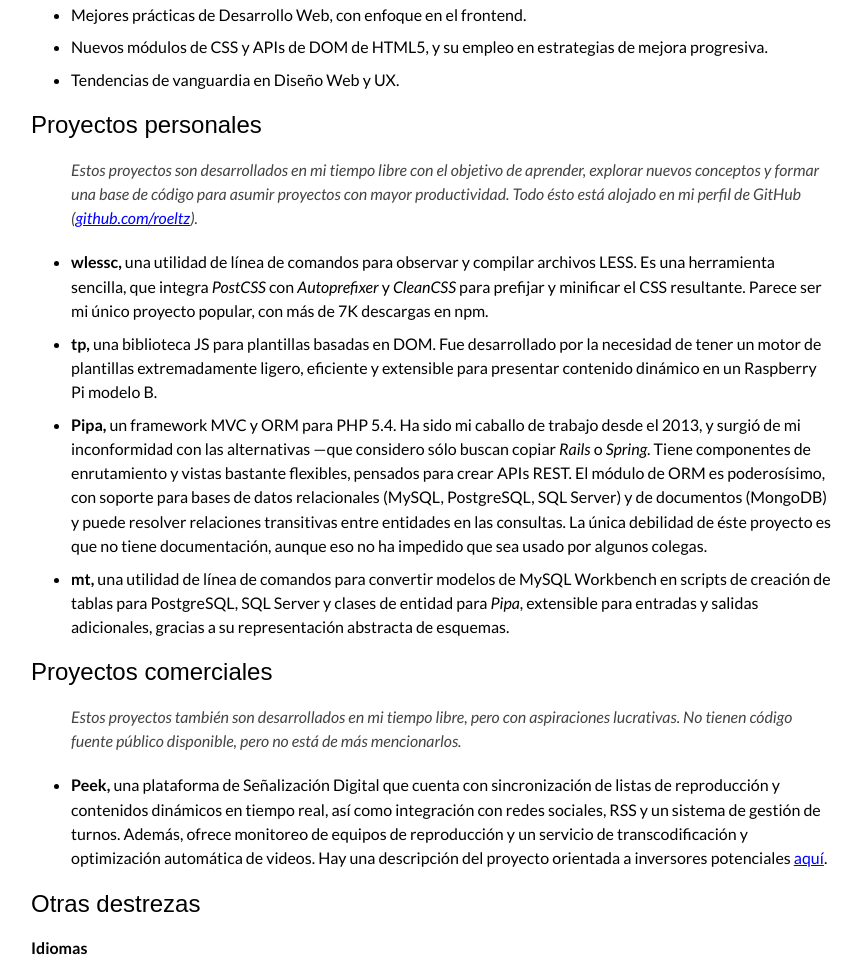
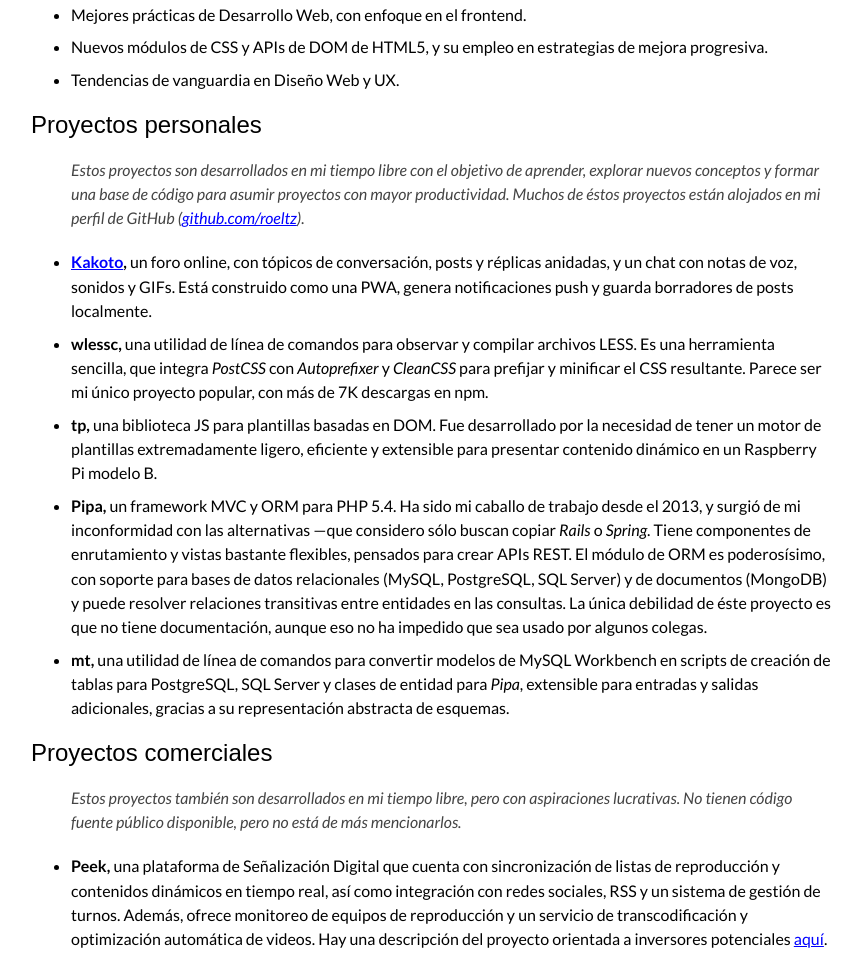
Before and after one commit to roeltz/cv, a plain HTML site: page index.htm in a window 1280 px wide. Shown: the part 8344-9302 px from the top of the page, without its empty margins (59-921 px from the left). Drawn offline with Linux system fonts and the light colour scheme; a web font is replaced by a local one.

Commit message:
Referencia a Kakoto

```diff
--- a/index.htm
+++ b/index.htm
@@ -544,9 +544,12 @@
 
 		<h2 id="skill:projects">Proyectos personales</h2>
 		<p class="abstract">Estos proyectos son desarrollados en mi tiempo libre con el objetivo de aprender, explorar nuevos
-			conceptos y formar una base de código para asumir proyectos con mayor productividad. Todo ésto está alojado
+			conceptos y formar una base de código para asumir proyectos con mayor productividad. Muchos de éstos proyectos están alojados
 			en mi perfil de GitHub (<a href="https://github.com/roeltz">github.com/roeltz</a>).</p>
 		<ul>
+			<li><strong><a href="https://www.kakoto.org/">Kakoto</a>,</strong> un foro online, con tópicos de conversación,
+				posts y réplicas anidadas, y un chat con notas de voz, sonidos y GIFs. Está construido como una PWA,
+				genera notificaciones push y guarda borradores de posts localmente.</li>
 			<li><strong>wlessc,</strong> una utilidad de línea de comandos para observar y compilar archivos LESS. Es una
 				herramienta sencilla, que integra <em>PostCSS</em> con <em>Autoprefixer</em> y <em>CleanCSS</em> para prefijar
 				y minificar el CSS resultante. Parece ser mi único proyecto popular, con más de 7K descargas en npm.</li>
```
